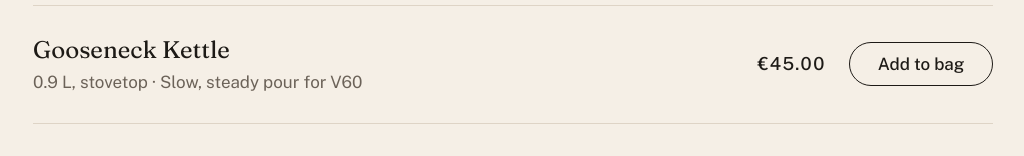
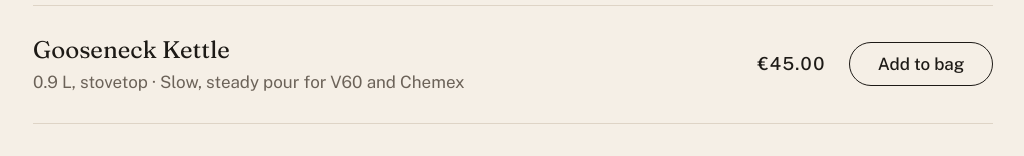
Before and after one commit to t1dem/proofed-demo-store, a React (Vite) app: page / in a window 1280 px wide. Shown: the part 892-1048 px from the top of the page, without its empty margins (127-1151 px from the left). Built offline with nearby package versions, Linux system fonts and the light colour scheme.

Commit message:
Kettle: mention Chemex in its notes

```diff
--- a/src/catalog.ts
+++ b/src/catalog.ts
@@ -32,7 +32,7 @@ export const products = [
     id: "kettle",
     name: "Gooseneck Kettle",
     kind: "0.9 L, stovetop",
-    notes: "Slow, steady pour for V60",
+    notes: "Slow, steady pour for V60 and Chemex",
     price: 4500,
   },
   {
```
